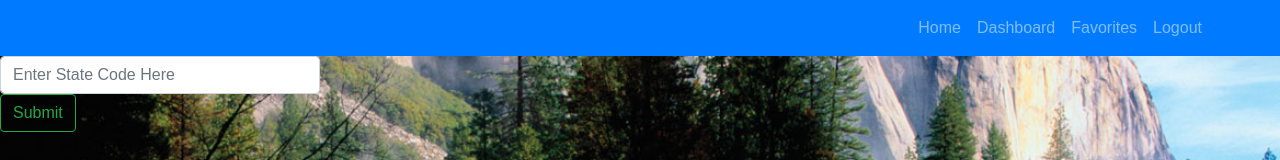
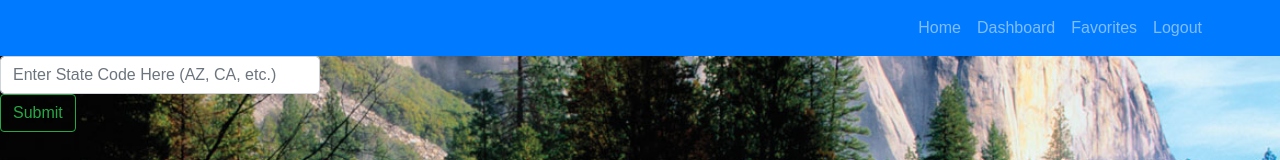
Before and after one commit to hferris/trailify, a React (Create React App) app in the folder client/: page /Dashboard in a window 1280 px wide. Shown: the top 160 px of the page. Built offline with nearby package versions, Linux system fonts and the light colour scheme; sample sign-in values are in the browser's storage.

Commit message:
searchbar clarification

```diff
--- a/client/src/pages/Dashboard.js
+++ b/client/src/pages/Dashboard.js
@@ -23,7 +23,7 @@ const cardStyles = {
   padding: "0 10px",
   border: "3px solid black",
   borderRadius: "10px",
-  opacity: "0.5",
+  opacity: "0.7",
   marginRight: "auto",
   marginLeft: "auto",
   textAlign: "center",
@@ -108,7 +108,7 @@ function Dashboard(props) {
           name="text"
           className="form-control me-2"
           type="text"
-          placeholder="Enter State Code Here"
+          placeholder="Enter State Code Here (AZ, CA, etc.)"
           aria-label="Search"
         />
         <button
```
